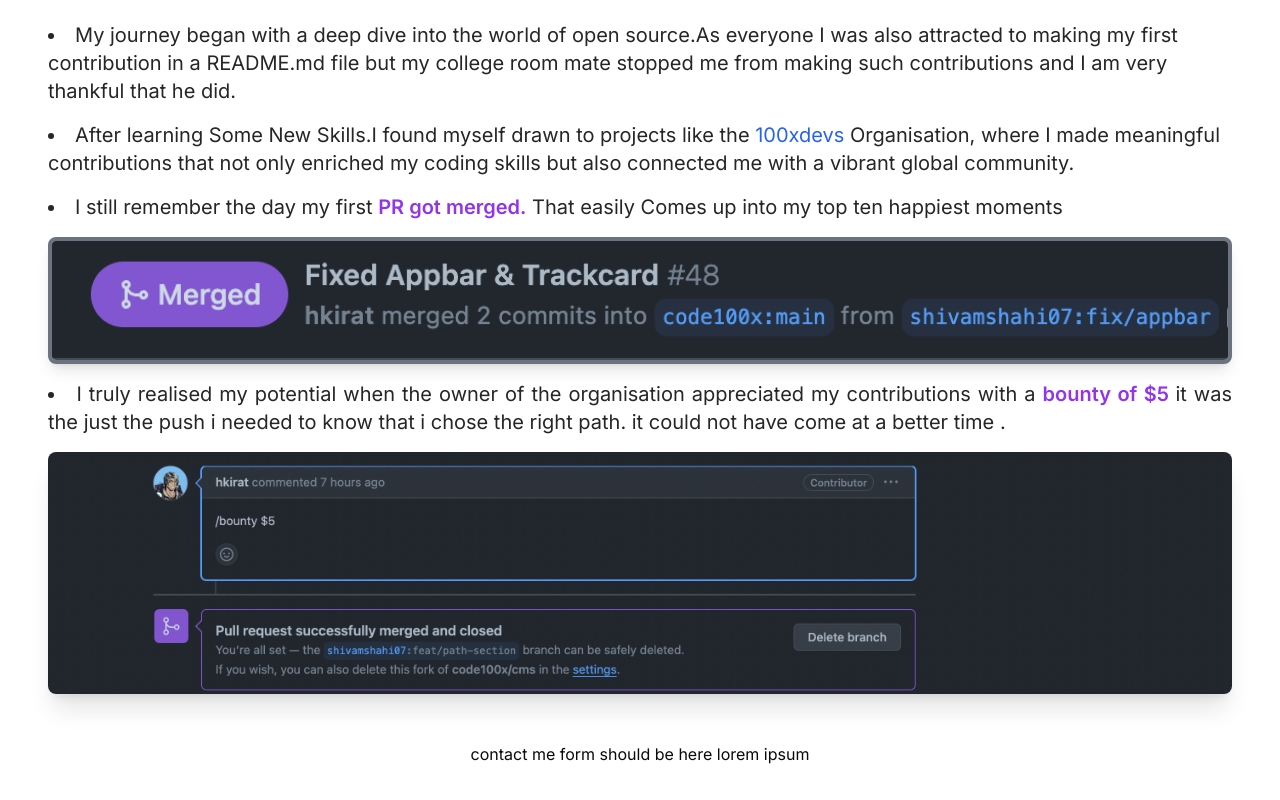
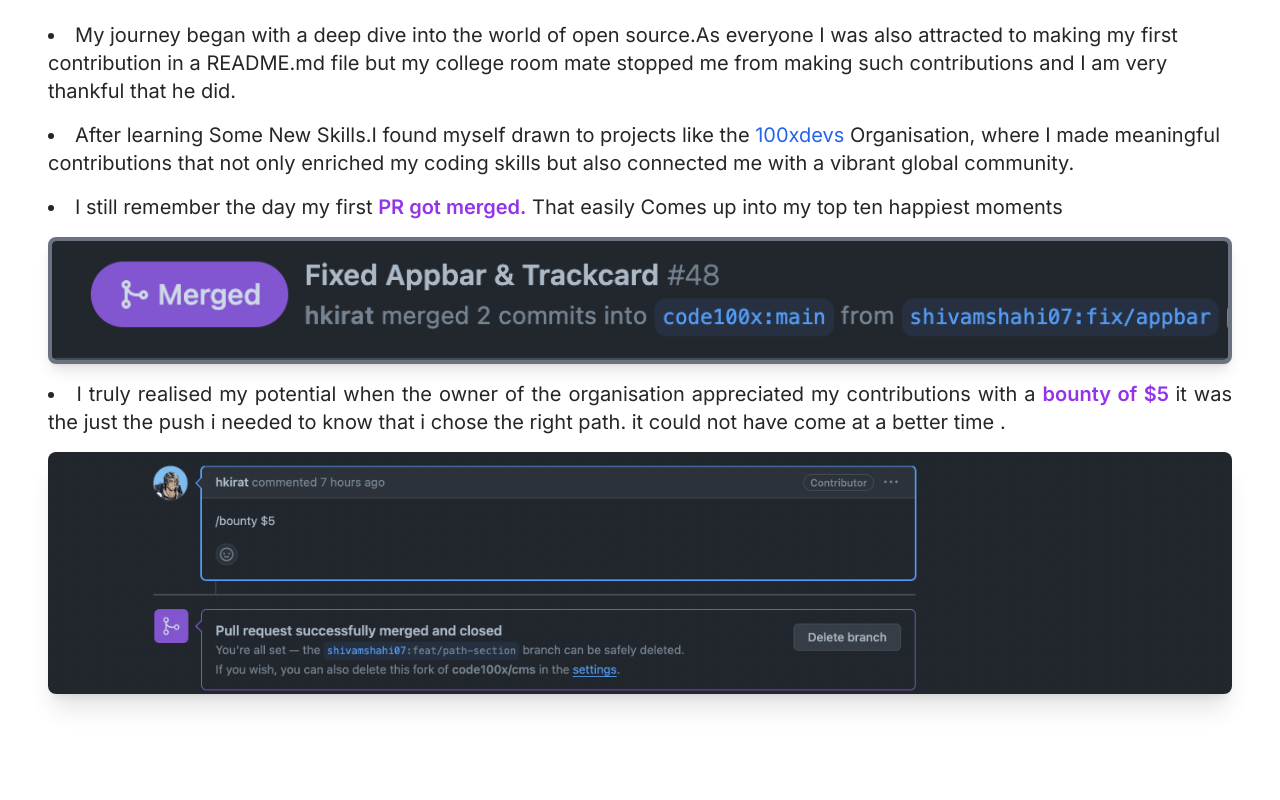
Before and after one commit to shivamshahi07/Portfolio, a Next.js app: page / in a window 1280 px wide. Shown: the part 2505-3305 px from the top of the page. Built offline with nearby package versions, Linux system fonts and the light colour scheme.

Commit message:
preparing for contact-dialog

```diff
--- a/components/landing/contact-me/contact-me.tsx
+++ b/components/landing/contact-me/contact-me.tsx
@@ -2,8 +2,7 @@
     return (
         <main className="w-full flex flex-col gap-y-2 items-center justify-center px-4 md:px-36 lg:px-48 mt-12 scroll-mt-20" id="about-me">
             <div>
-                contact me form should be here
-                lorem ipsum
+
             </div>
 
         </main>
```
